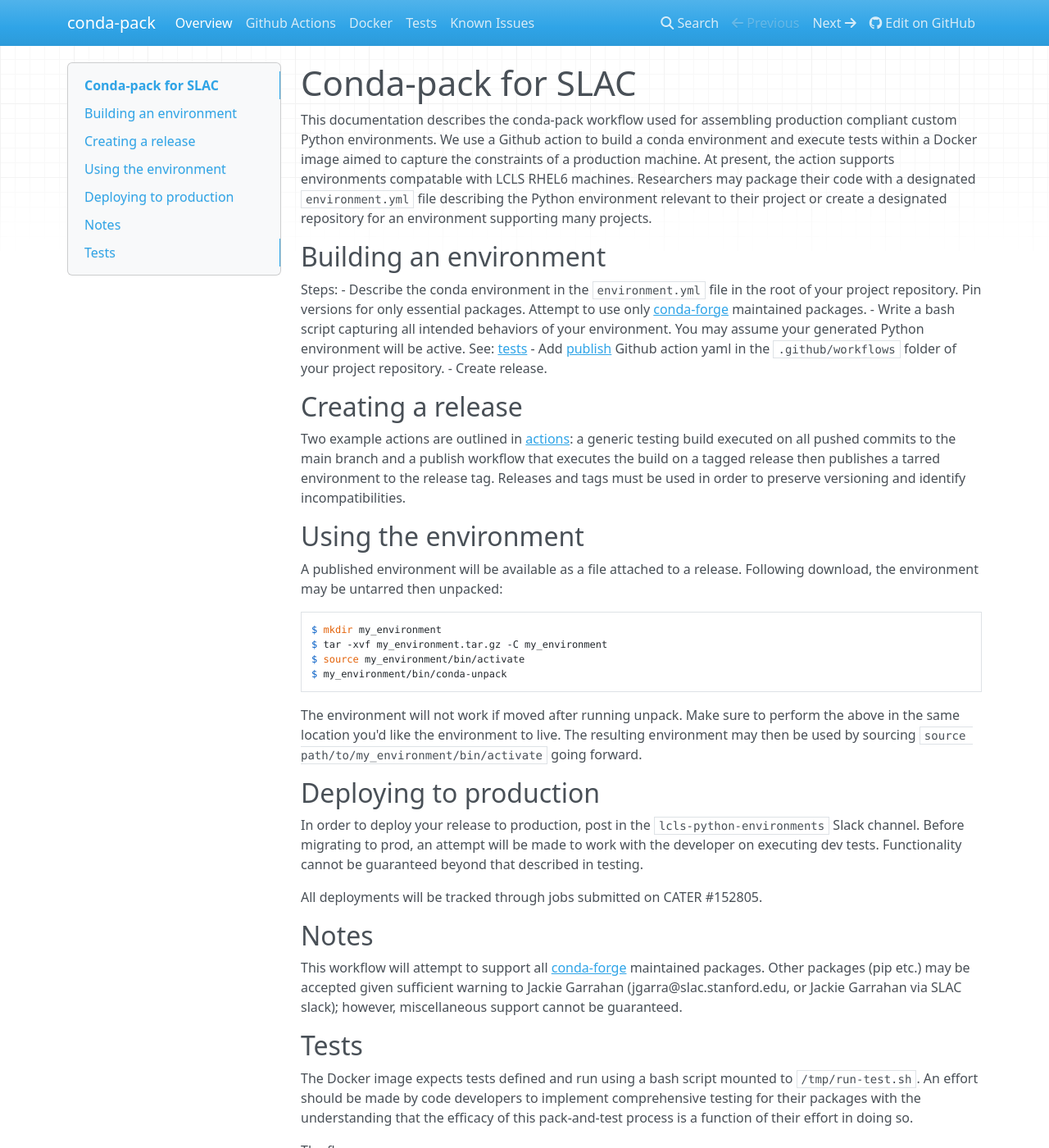
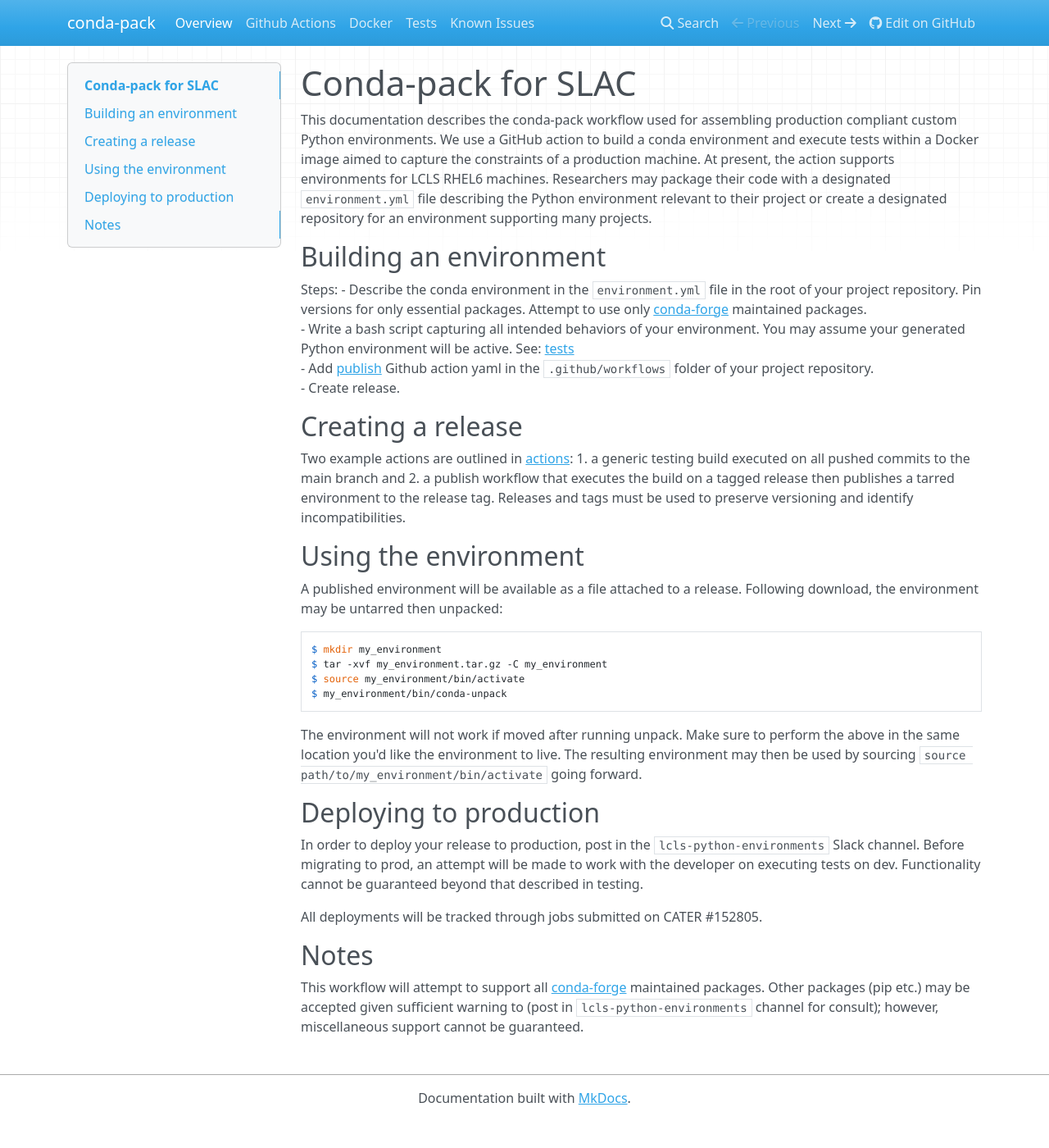
Before and after one commit to slaclab/conda-pack-docs, an MkDocs documentation site: the page built from docs/index.md, in a window 1280 px wide and 1400 px high. Shown: the whole window at 82% size. Built offline with MkDocs 1.6.1, drawn with Linux system fonts in a browser that asks for light colours; nearby versions of some CDN libraries; some of the changed text lies outside the part shown.

Commit message:
Update bullets and spelling

````diff
--- a/docs/index.md
+++ b/docs/index.md
@@ -1,6 +1,6 @@
 # Conda-pack for SLAC
 
-This documentation describes the conda-pack workflow used for assembling production compliant custom Python environments. We use a Github action to build a conda environment and execute tests within a Docker image aimed to capture the constraints of a production machine. At present, the action supports environments compatable with LCLS RHEL6 machines. Researchers may package their code with a designated `environment.yml` file describing the Python environment relevant to their project or create a designated repository for an environment supporting many projects.
+This documentation describes the conda-pack workflow used for assembling production compliant custom Python environments. We use a GitHub action to build a conda environment and execute tests within a Docker image aimed to capture the constraints of a production machine. At present, the action supports environments for LCLS RHEL6 machines. Researchers may package their code with a designated `environment.yml` file describing the Python environment relevant to their project or create a designated repository for an environment supporting many projects.
 
 ## Building an environment
 
@@ -12,7 +12,7 @@
 
 ## Creating a release
 
-Two example actions are outlined in [actions](actions.md): a generic testing build executed on all pushed commits to the main branch and a publish workflow that executes the build on a tagged release then publishes a tarred environment to the release tag. Releases and tags must be used in order to preserve versioning and identify incompatibilities.
+Two example actions are outlined in [actions](actions.md): 1. a generic testing build executed on all pushed commits to the main branch and 2. a publish workflow that executes the build on a tagged release then publishes a tarred environment to the release tag. Releases and tags must be used to preserve versioning and identify incompatibilities.
 
 ## Using the environment
 
@@ -29,33 +29,10 @@
 
 ## Deploying to production
 
-In order to deploy your release to production, post in the `lcls-python-environments` Slack channel. Before migrating to prod, an attempt will be made to work with the developer on executing dev tests. Functionality cannot be guaranteed beyond that described in testing.
+In order to deploy your release to production, post in the `lcls-python-environments` Slack channel. Before migrating to prod, an attempt will be made to work with the developer on executing tests on dev. Functionality cannot be guaranteed beyond that described in testing.
 
 All deployments will be tracked through jobs submitted on CATER #152805.
 
 
 ## Notes
-This workflow will attempt to support all [conda-forge](https://conda-forge.org/) maintained packages. Other packages (pip etc.) may be accepted given sufficient warning to Jackie Garrahan (jgarra@slac.stanford.edu, or Jackie Garrahan via SLAC slack); however, miscellaneous support cannot be guaranteed.
-
-
-## Tests
-The Docker image expects tests defined and run using a bash script mounted to `/tmp/run-test.sh`. An effort should be made by code developers to implement comprehensive testing for their packages with the understanding that the efficacy of this pack-and-test process is a function of their effort in doing so.
-
-The flag:
-
-```bash
-#!/bin/bash
-set -e
-```
-Should be included at the top of the testing script to force exit on failed subcommands.
-
-An example test file running a pytest suite for a repository is given below:
-
-```bash
-#!/bin/bash
-set -e
-
-git clone https://github.com/slaclab/lume-epics.git
-cd lume-epics
-pytest
-```
+This workflow will attempt to support all [conda-forge](https://conda-forge.org/) maintained packages. Other packages (pip etc.) may be accepted given sufficient warning to (post in `lcls-python-environments` channel for consult); however, miscellaneous support cannot be guaranteed.
````
Also changed, not shown: docs/issues.md (line endings or trailing spaces).
